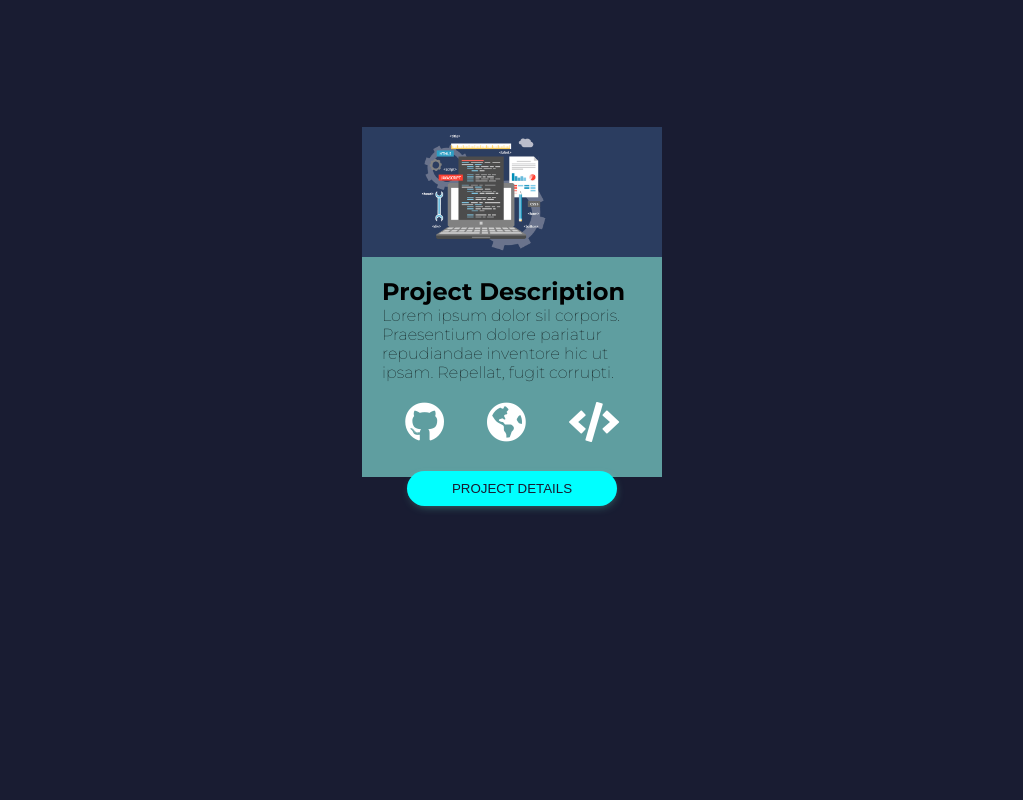
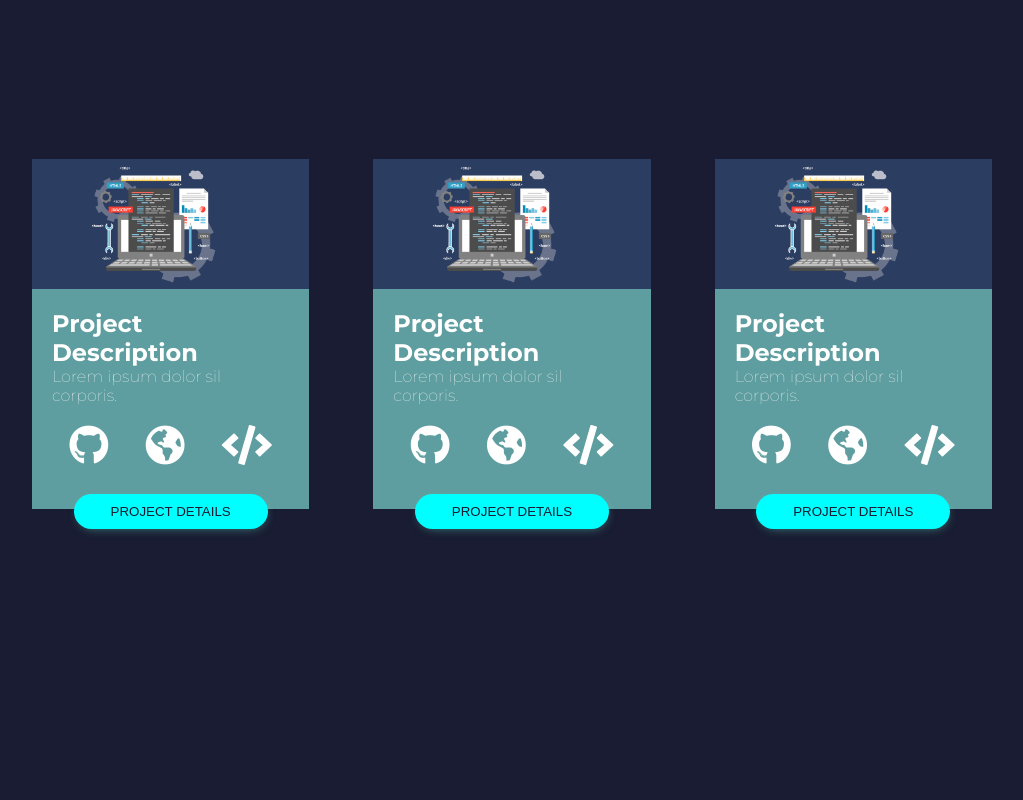
Before and after one commit to Andres-N-H-1992/PortafolioBannerAndres, a plain HTML site: page index.html in a window 1280 px wide. Shown: the part 1520-2320 px from the top of the page, without its empty margins (128-1151 px from the left). Drawn offline with Linux system fonts and the light colour scheme.

Commit message:
Se le añadio la ventana portafolio con sus respectivos stylos css

```diff
--- a/css/styles.css
+++ b/css/styles.css
@@ -154,6 +154,7 @@ span {
 .portafolio {
   width: 100vw;
   background-color: #191c32;
+  color: #fff;
 }
 
 
@@ -178,8 +179,10 @@ span {
 
 .card {
   width: 300px;
+  color: #fff;
   height: 350px;
   background-color: cadetblue;
+  margin: 2em;
 
 }
 
@@ -234,3 +237,6 @@ span {
   justify-content: center;
   margin-top: 1em;
 }
+
+
+/* el videos quedo en 1:08:50 ahi quedo el video guia */
--- a/index.html
+++ b/index.html
@@ -81,10 +81,10 @@
         </div>
         <div class="card__title">
           <h2>Project Description</h2>
-          <p>Lorem ipsum dolor sil corporis. Praesentium dolore pariatur repudiandae inventore hic ut ipsam. Repellat, fugit corrupti.</p>
+          <p>Lorem ipsum dolor sil corporis.</p>
         </div>
         <div class="card__project__links">
-          <a href="">
+          <a href="https://github.com/Andres-N-H-1992/PortafolioBannerAndres">
             <i class="fab fa-github"></i>
           </a>
           <a href="">
@@ -104,11 +104,95 @@
 
 
       </div>
+
+
+
+      <div class="card">
+        <div class="card__img">
+        </div>
+        <div class="card__title">
+          <h2>Project Description</h2>
+          <p>Lorem ipsum dolor sil corporis.</p>
+        </div>
+        <div class="card__project__links">
+          <a href="https://github.com/Andres-N-H-1992/PortafolioBannerAndres">
+            <i class="fab fa-github"></i>
+          </a>
+          <a href="">
+            <i class="fas fa-globe-americas"></i>
+          </a>
+          <a href="">
+            <i class="fas fa-code"></i>
+          </a>
+        </div>
+
+        <div class="Project-details-content">
+          <button class="Project-details , Dounload-cv">
+            <a href="">project details
+            </a>
+          </button>
+        </div>
+
+
+      </div>
+
+      <div class="card">
+        <div class="card__img">
+        </div>
+        <div class="card__title">
+          <h2>Project Description</h2>
+          <p>Lorem ipsum dolor sil corporis.</p>
+        </div>
+        <div class="card__project__links">
+          <a href="https://github.com/Andres-N-H-1992/PortafolioBannerAndres">
+            <i class="fab fa-github"></i>
+          </a>
+          <a href="">
+            <i class="fas fa-globe-americas"></i>
+          </a>
+          <a href="">
+            <i class="fas fa-code"></i>
+          </a>
+        </div>
+
+        <div class="Project-details-content">
+          <button class="Project-details , Dounload-cv">
+            <a href="">project details
+            </a>
+          </button>
+        </div>
+
+
+      </div>
+
+
     </div>
   </div>
 
 
 
+  <div class="contact-section">
+    <div class="contact-heading">
+      <h2>keep in touc</h2>
+      <div class="divider"></div>
+
+    </div>
+
+
+    <div class="container-contact">
+      <img src="./imagenes/img-opacity50.png" alt="">
+
+      <div class="contact form">
+        <h4>send me a messeg....</h4>
+
+        <form action="corm-control">
+
+
+        </form>
+      </div>
+
+    </div>
+  </div>
 
 
 </body>
```
